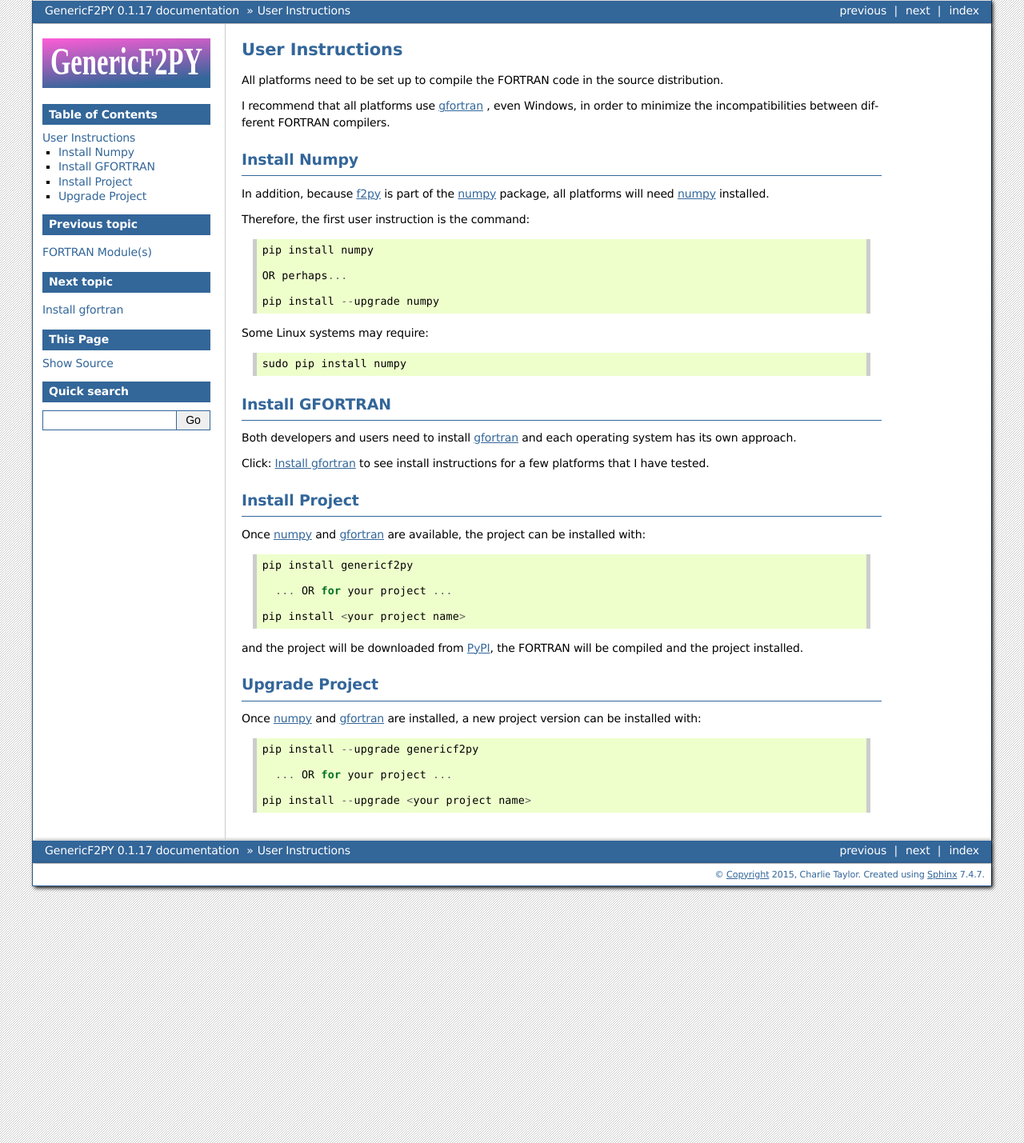
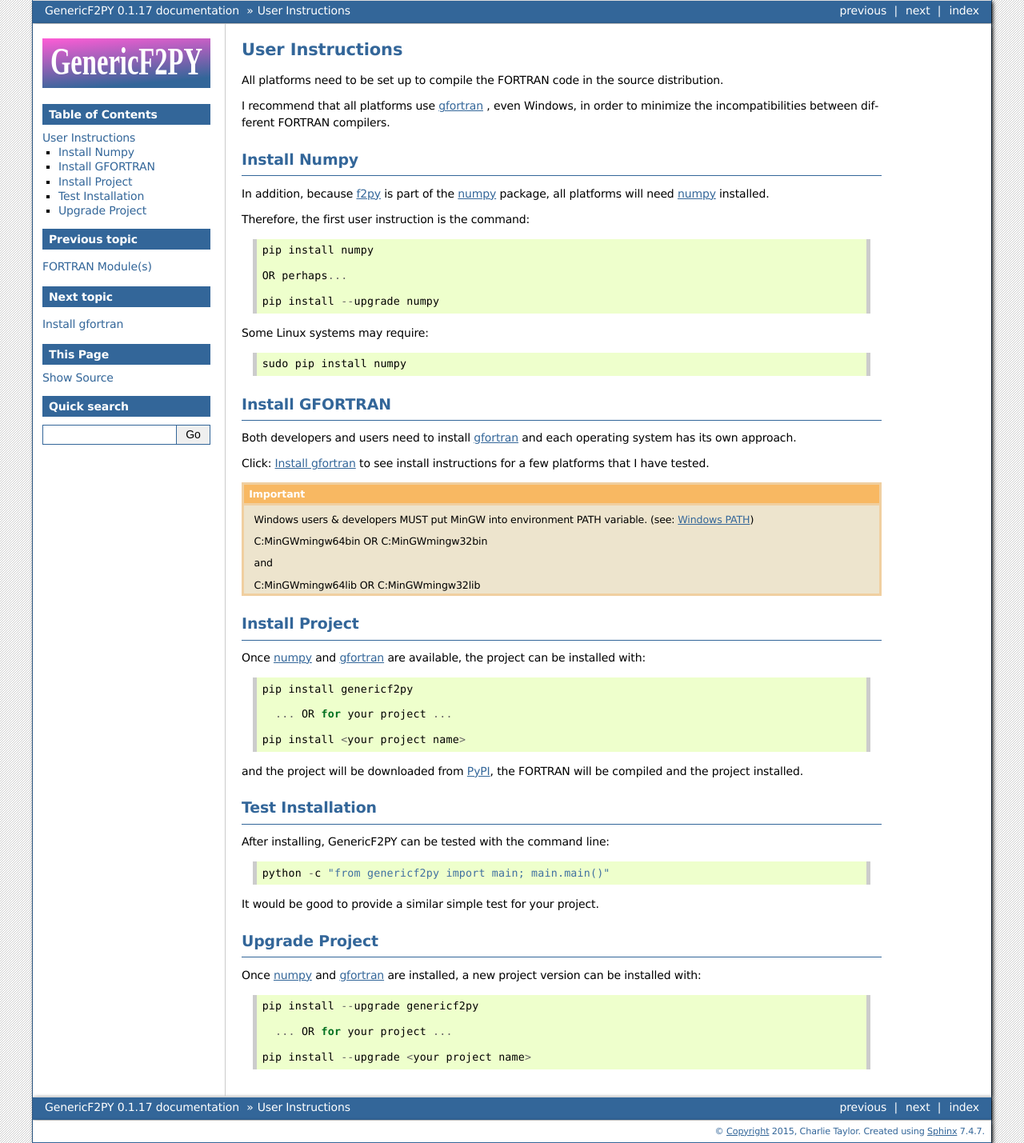
Before and after one commit to sonofeft/GenericF2PY, a Sphinx documentation site: the page built from docs/userinstructions.rst, in a window 1280 px wide. Shown: the whole page at 80% size. Built offline with Sphinx 7.4.7, drawn with Linux system fonts in a browser that asks for light colours; pages that are not in the unit, such as notebooks, are missing from menus.

```diff
--- a/HISTORY.rst
+++ b/HISTORY.rst
@@ -10,7 +10,7 @@ GitHub Log
 * Jul 28, 2019
     - (by: sonofeft)
         - doc updates
-        - Abandoned direct *.whl download
+        - Abandoned direct \*.whl download
         - upload eggs to github
         - Update UPLOAD_TO_PyPI.BAT
         - doc updates and trying direct pip github install
--- a/docs/userinstructions.rst
+++ b/docs/userinstructions.rst
@@ -39,6 +39,16 @@ and each operating system has its own approach.
 
 Click: :ref:`link_installgfortran` to see install instructions for a few platforms that I have tested.
 
+.. important::
+
+    Windows users & developers MUST put MinGW into environment PATH variable.
+    (see: :ref:`link_windowspath`)
+
+    C:\MinGW\mingw64\bin  OR  C:\MinGW\mingw32\bin
+
+    and
+
+    C:\MinGW\mingw64\lib  OR  C:\MinGW\mingw32\lib
 
 Install Project
 ---------------
@@ -55,6 +65,15 @@ are available, the project can be installed with::
 and the project will be downloaded from `PyPI <https://pypi.org/>`_,
 the FORTRAN will be compiled and the project installed.
 
+Test Installation
+-----------------
+
+After installing, GenericF2PY can be tested with the command line::
+
+    python -c "from genericf2py import main; main.main()"
+
+It would be good to provide a similar simple test for your project.
+
 Upgrade Project
 ---------------
 
```
Also changed, not shown: docs/installgfortran.rst (+35 -0 lines), .travis.yml.
